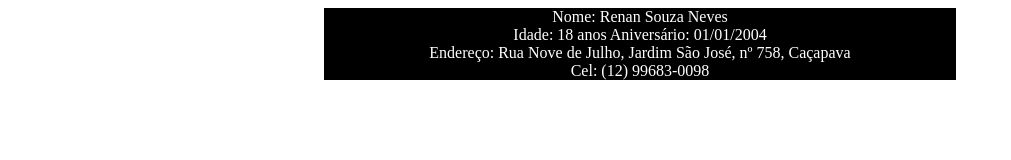
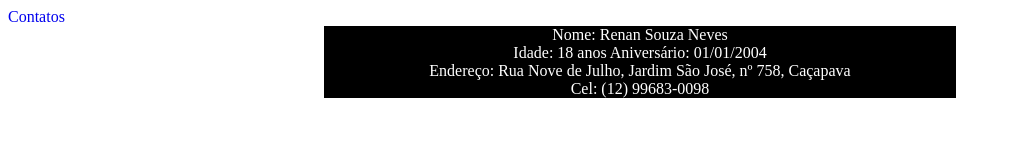
Before and after one commit to Renan-Neves/tarefa_design_1, a plain HTML site: page src/index.html in a window 1280 px wide. Shown: the whole page, without its empty margins (0-1011 px from the left). Drawn offline with Linux system fonts and the light colour scheme.

Commit message:
commit_4

```diff
--- a/index.html
+++ b/src/index.html
@@ -5,6 +5,7 @@
         <link rel="stylesheet" href="css/style.css">
     </head>
     <body>
+        <a href="contatos.html">Contatos</a>
         <div class="a">
             Nome: Renan Souza Neves<br>
             Idade: 18 anos
```
Also changed, not shown: src/contatos.html (renamed from contatos.html), src/css/style.css (renamed from css/style.css).
